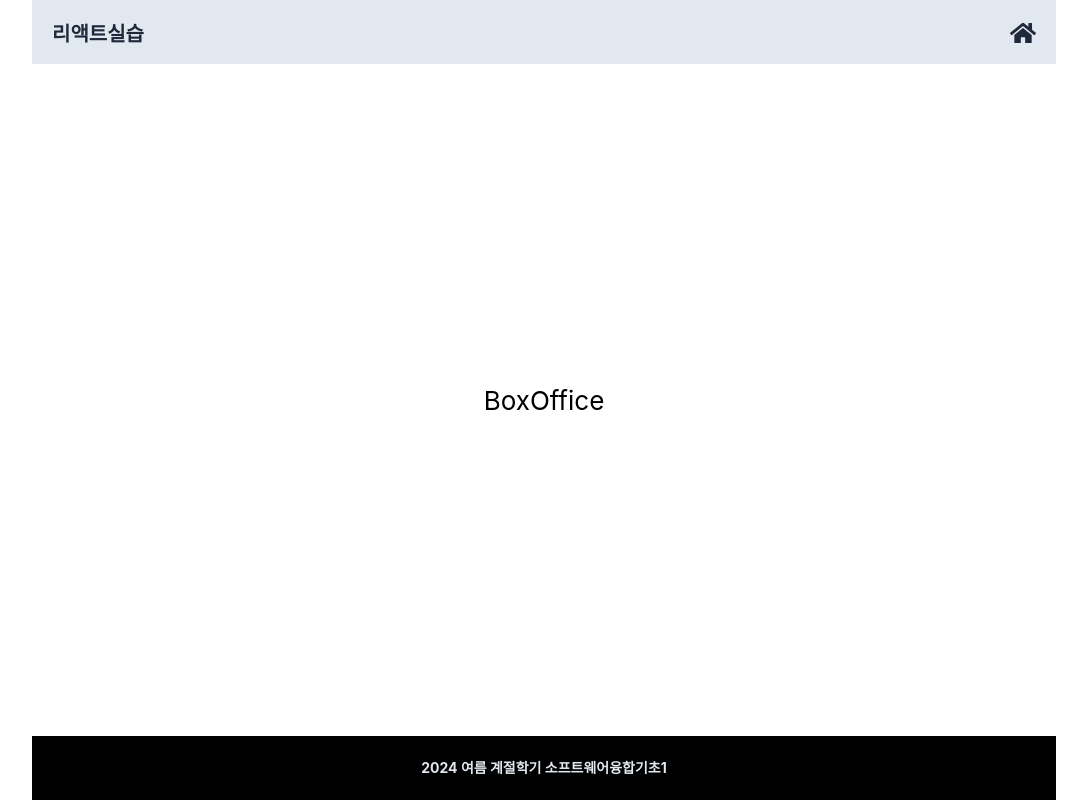
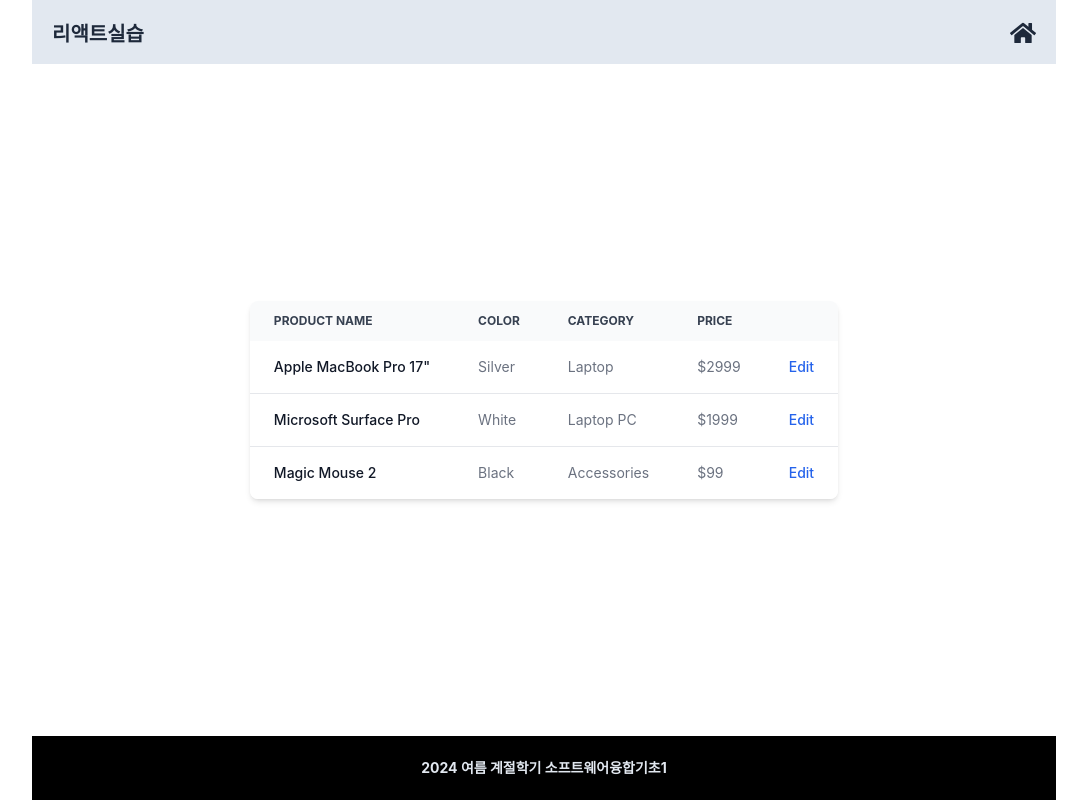
Before and after one commit to pnumin/pnuweb2024_react, a React (Create React App) app: page / in a window 1280 px wide. Shown: the whole page, without its empty margins (96-1183 px from the left). Built offline with nearby package versions, Linux system fonts and the light colour scheme; no server answers.

Commit message:
Boxoffice Table

```diff
--- a/src/04/BoxOffice.js
+++ b/src/04/BoxOffice.js
@@ -1,14 +1,110 @@
-
+import { useState, useEffect } from "react";
 
 export default function BoxOffice() {
-  let url = 'https://kobis.or.kr/kobisopenapi/webservice/rest/boxoffice/searchDailyBoxOfficeList.json?' ;
-  url = url + `key=${process.env.REACT_APP_MV}` ;
-  url = url + `&targetDt=20240709` ;
+  //json data 저장변수
+  const [tdata, setTdata] = useState([]);
 
-  console.log(url) ;
+  //컴포넌트 생성시
+  useEffect(() => {
+    let url = 'https://kobis.or.kr/kobisopenapi/webservice/rest/boxoffice/searchDailyBoxOfficeList.json?';
+    url = url + `key=${process.env.REACT_APP_MV}`;
+    url = url + `&targetDt=20240709`;
+
+    console.log(url);
+
+    //fetch함수를 이용하여 오픈API 데이터 불러오기
+    fetch(url)
+      .then(resp => resp.json())
+      .then(data => setTdata(data.boxOfficeResult.dailyBoxOfficeList))
+      ;
+  }, []);
+
+  //tdata가 변경될때 실행
+  useEffect(() => {
+    if (tdata.length == 0) return;
+
+    console.log(tdata)
+  }, [tdata]);
+
   return (
     <div className="text-black">
-      BoxOffice
+      <div className="relative overflow-x-auto shadow-md sm:rounded-lg">
+        <table className="w-full text-sm text-left rtl:text-right text-gray-500 dark:text-gray-400">
+          <thead className="text-xs text-gray-700 uppercase bg-gray-50 dark:bg-gray-700 dark:text-gray-400">
+            <tr>
+              <th scope="col" className="px-6 py-3">
+                Product name
+              </th>
+              <th scope="col" className="px-6 py-3">
+                Color
+              </th>
+              <th scope="col" className="px-6 py-3">
+                Category
+              </th>
+              <th scope="col" className="px-6 py-3">
+                Price
+              </th>
+              <th scope="col" className="px-6 py-3">
+                <span className="sr-only">Edit</span>
+              </th>
+            </tr>
+          </thead>
+          <tbody>
+            <tr className="bg-white border-b dark:bg-gray-800 dark:border-gray-700 hover:bg-gray-50 dark:hover:bg-gray-600">
+              <th scope="row" className="px-6 py-4 font-medium text-gray-900 whitespace-nowrap dark:text-white">
+                Apple MacBook Pro 17"
+              </th>
+              <td className="px-6 py-4">
+                Silver
+              </td>
+              <td className="px-6 py-4">
+                Laptop
+              </td>
+              <td className="px-6 py-4">
+                $2999
+              </td>
+              <td className="px-6 py-4 text-right">
+                <a href="#" className="font-medium text-blue-600 dark:text-blue-500 hover:underline">Edit</a>
+              </td>
+            </tr>
+            <tr className="bg-white border-b dark:bg-gray-800 dark:border-gray-700 hover:bg-gray-50 dark:hover:bg-gray-600">
+              <th scope="row" className="px-6 py-4 font-medium text-gray-900 whitespace-nowrap dark:text-white">
+                Microsoft Surface Pro
+              </th>
+              <td className="px-6 py-4">
+                White
+              </td>
+              <td className="px-6 py-4">
+                Laptop PC
+              </td>
+              <td className="px-6 py-4">
+                $1999
+              </td>
+              <td className="px-6 py-4 text-right">
+                <a href="#" className="font-medium text-blue-600 dark:text-blue-500 hover:underline">Edit</a>
+              </td>
+            </tr>
+            <tr className="bg-white dark:bg-gray-800 hover:bg-gray-50 dark:hover:bg-gray-600">
+              <th scope="row" className="px-6 py-4 font-medium text-gray-900 whitespace-nowrap dark:text-white">
+                Magic Mouse 2
+              </th>
+              <td className="px-6 py-4">
+                Black
+              </td>
+              <td className="px-6 py-4">
+                Accessories
+              </td>
+              <td className="px-6 py-4">
+                $99
+              </td>
+              <td className="px-6 py-4 text-right">
+                <a href="#" className="font-medium text-blue-600 dark:text-blue-500 hover:underline">Edit</a>
+              </td>
+            </tr>
+          </tbody>
+        </table>
+      </div>
+
     </div>
   )
 }
```
